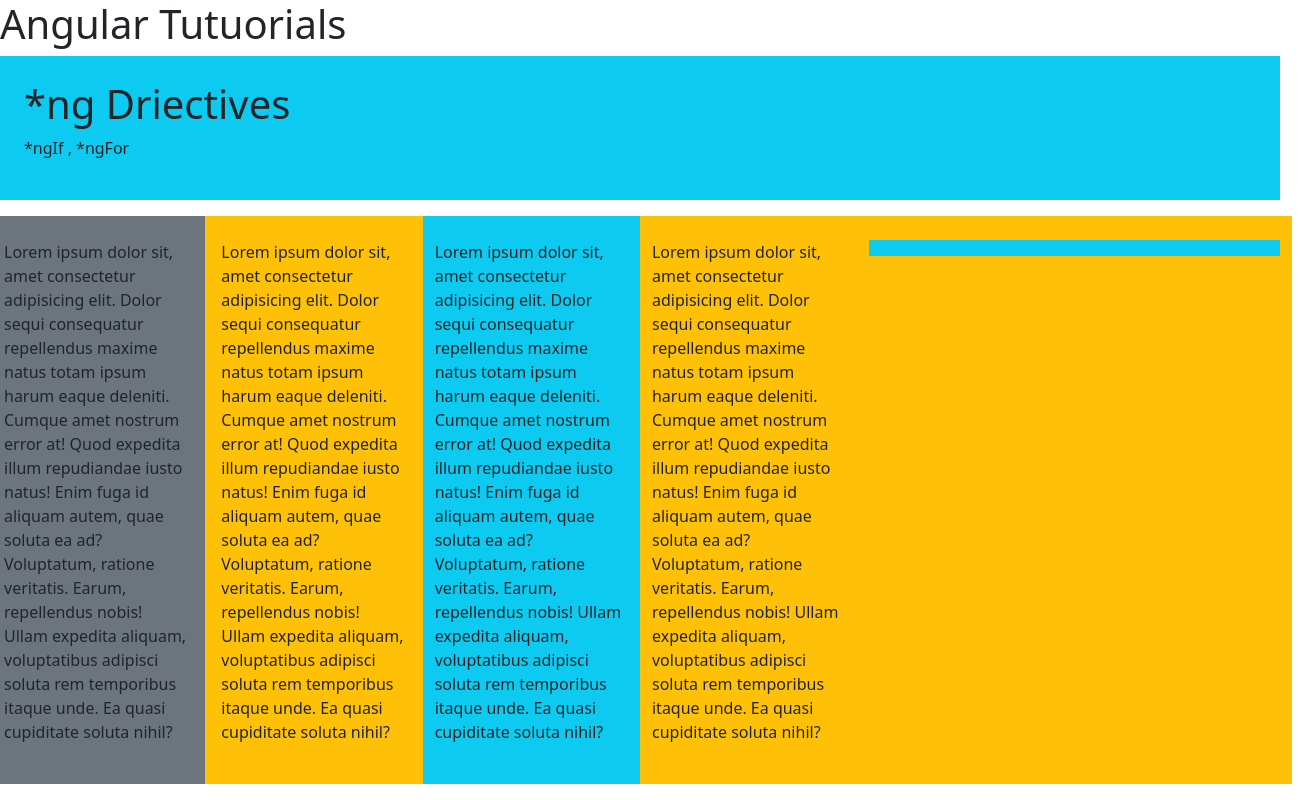
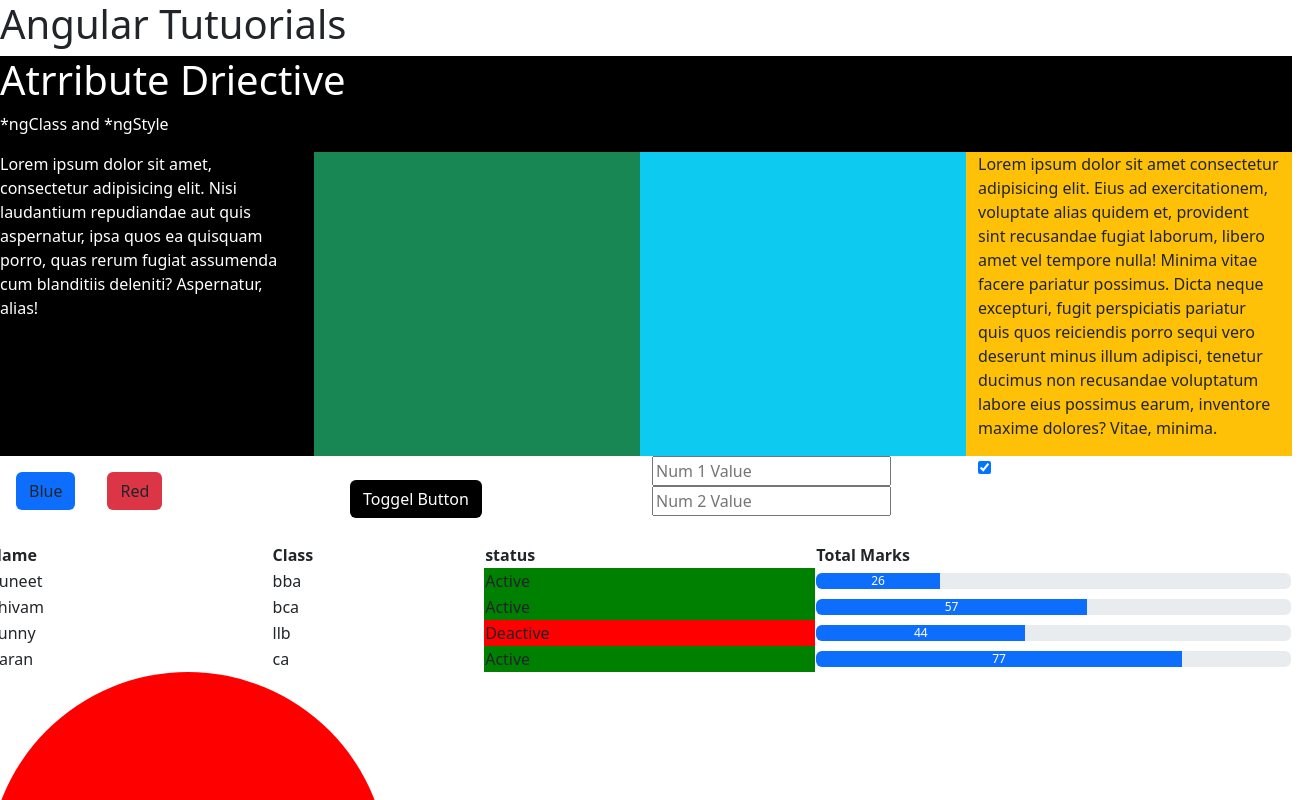
Before and after one commit to 786puneet/angular_tutorials, an Angular app in the folder Demo_Application/: page / in a window 1280 px wide. Shown: the top 800 px of the page, 1314 px wide, since content can reach past the window. Built offline with nearby package versions, Linux system fonts and the light colour scheme.

Commit message:
Attribute Driectives

```diff
--- /dev/null
+++ b/Demo_Application/src/app/Components/atrribute-driective/atrribute-driective.component.html
@@ -0,0 +1,58 @@
+<div class="row">
+    <div class="container bg-black text-white">
+        <h1>Atrribute Driective</h1>
+        <p>*ngClass and *ngStyle</p>
+    </div>
+</div>
+
+<div class="row">
+    <div class="col-3 " [ngClass]="div1BgColor">
+        <p class="text-white">Lorem ipsum dolor sit amet, consectetur adipisicing elit. Nisi laudantium repudiandae aut quis aspernatur, ipsa quos ea quisquam porro, quas rerum fugiat assumenda cum blanditiis deleniti? Aspernatur, alias!</p>
+    </div>
+    <div class="col-3  " [ngClass]="isActive?'bg-warning' : 'bg-success'"></div>
+    <div class="col-3"     [ngClass]="num1 == num2?'bg-info' : 'bg-success'"></div>
+    <div class="col-3"[ngClass]="isChecked? 'bg-warning' : 'bg-danger'">
+        <p>Lorem ipsum dolor sit amet consectetur adipisicing elit. Eius ad exercitationem, voluptate alias quidem et, provident sint recusandae fugiat laborum, libero amet vel tempore nulla! Minima vitae facere pariatur possimus.
+        Dicta neque excepturi, fugit perspiciatis pariatur quis quos reiciendis porro sequi vero deserunt minus illum adipisci, tenetur ducimus non recusandae voluptatum labore eius possimus earum, inventore maxime dolores? Vitae, minima.</p>
+    </div>
+</div>
+
+
+<div class="row">
+    <div class="col-3">
+        <button class="btn bg-primary m-3 " (click)="blueBg()">Blue</button>
+        <button class="btn bg-danger m-3 " (click)="redBg()">Red</button>
+    </div>
+    <div class="col-3">
+        <button class="btn bg-black text-white m-4" (click)="toggelbtn()">Toggel Button</button>
+    </div>
+    <div class="col-3">
+        <input type="text" [(ngModel)]="num1" placeholder="Num 1 Value">
+        <input type="text" [(ngModel)]="num2" placeholder="Num 2 Value">
+    </div>
+    <div class="col-3">
+        <input type="checkbox" [(ngModel)]="isChecked" (click)="enableCheck()">
+    </div>
+</div>
+
+<div class="row">
+    <table>
+        <tr>
+         <th>Name</th>
+         <th>Class</th>
+         <th>status</th>
+         <th>Total Marks</th>
+        </tr>
+
+        <tbody>
+            <tr *ngFor="let student of studentlist">
+            <td> {{ student.name}} </td>
+            <td> {{ student.class}} </td>
+            <td [ngStyle]="{'background-color' : student.status? 'green' : 'red'}"> {{ student.status?'Active' : 'Deactive' }} </td>
+             <td> <div class="progress"><div class="progress-bar"  [ngStyle]="{'width': student.marks + '%' }">{{ student.marks}}</div> </div> </td>
+        </tr>
+        </tbody>
+    </table>
+
+    <div [ngStyle]="Circle"></div>
+</div>
--- /dev/null
+++ b/Demo_Application/src/app/Components/atrribute-driective/atrribute-driective.component.ts
@@ -0,0 +1,42 @@
+import { CommonModule } from '@angular/common';
+import { Component } from '@angular/core';
+import { FormsModule } from '@angular/forms';
+
+@Component({
+  selector: 'app-atrribute-driective',
+  imports: [CommonModule , FormsModule],
+  templateUrl: './atrribute-driective.component.html',
+  styleUrl: './atrribute-driective.component.css'
+})
+export class AtrributeDriectiveComponent {
+div1BgColor:string='bg-black';
+isActive:boolean=false;
+num1:string='';
+num2:string='';
+isChecked:boolean=true;
+studentlist:any=[
+  {name:'puneet',class:'bba',status:true, marks:26},
+  {name:'Shivam',class:'bca',status:true, marks:57},
+  {name:'Sunny',class:'llb',status:false, marks:44},
+  {name:'Karan',class:'ca',status:true, marks:77}
+]
+Circle:any = {
+'background-color':'red',
+'width':'400px',
+'height':'400px',
+'border-radius':'50%'
+}
+blueBg(){
+  this.div1BgColor='bg-primary';
+}
+redBg(){
+  this.div1BgColor='bg-danger';
+}
+
+toggelbtn(){
+  this.isActive=!this.isActive;
+}
+enableCheck(){
+  this.isChecked=!this.isChecked;
+}
+}
--- a/Demo_Application/src/app/app.component.html
+++ b/Demo_Application/src/app/app.component.html
@@ -1,3 +1,2 @@
 <h1>Angular Tutuorials</h1>
-
-<app-structural-driectives></app-structural-driectives>
+<app-atrribute-driective></app-atrribute-driective>
--- a/Demo_Application/src/app/app.component.ts
+++ b/Demo_Application/src/app/app.component.ts
@@ -1,13 +1,13 @@
 import { Component } from '@angular/core';
 import { RouterOutlet } from '@angular/router';
+import { AtrributeDriectiveComponent } from './Components/atrribute-driective/atrribute-driective.component';
 // import { EmployessComponent } from './Components/employess/employess.component';
 // import { EmployessListComponent } from './Components/employess-list/employess-list.component';
 // import { DataBindingComponent } from './Components/data-binding/data-binding.component';
-import { StructuralDriectivesComponent } from './Components/structural-driectives/structural-driectives.component';
-
+// import { StructuralDriectivesComponent } from './Components/structural-driectives/structural-driectives.component';
 @Component({
   selector: 'app-root',
-  imports: [RouterOutlet,StructuralDriectivesComponent],
+  imports: [RouterOutlet,AtrributeDriectiveComponent],
   templateUrl: './app.component.html',
   styleUrl: './app.component.css'
 })
```
Also changed, not shown: Demo_Application/src/app/Components/atrribute-driective/atrribute-driective.component.css (added), 1 other file (tests, documents, lock files or other folders).
